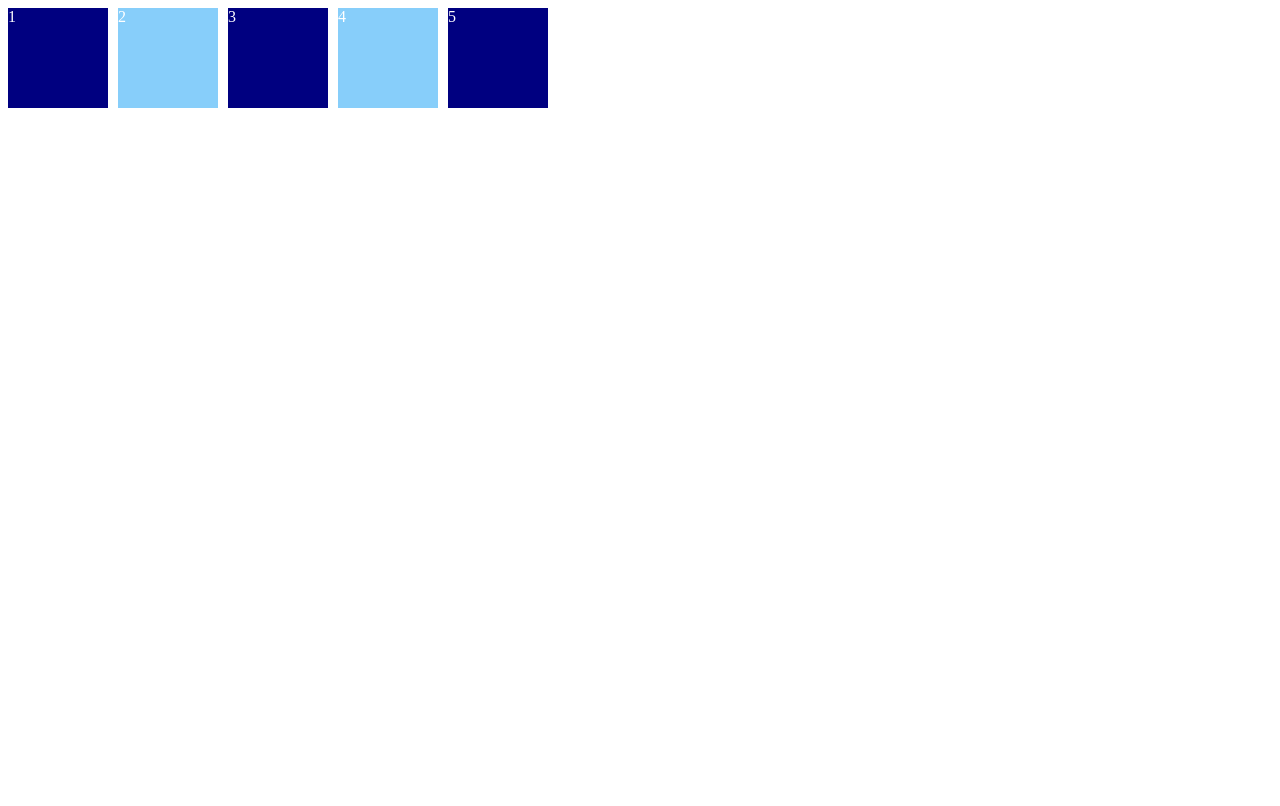
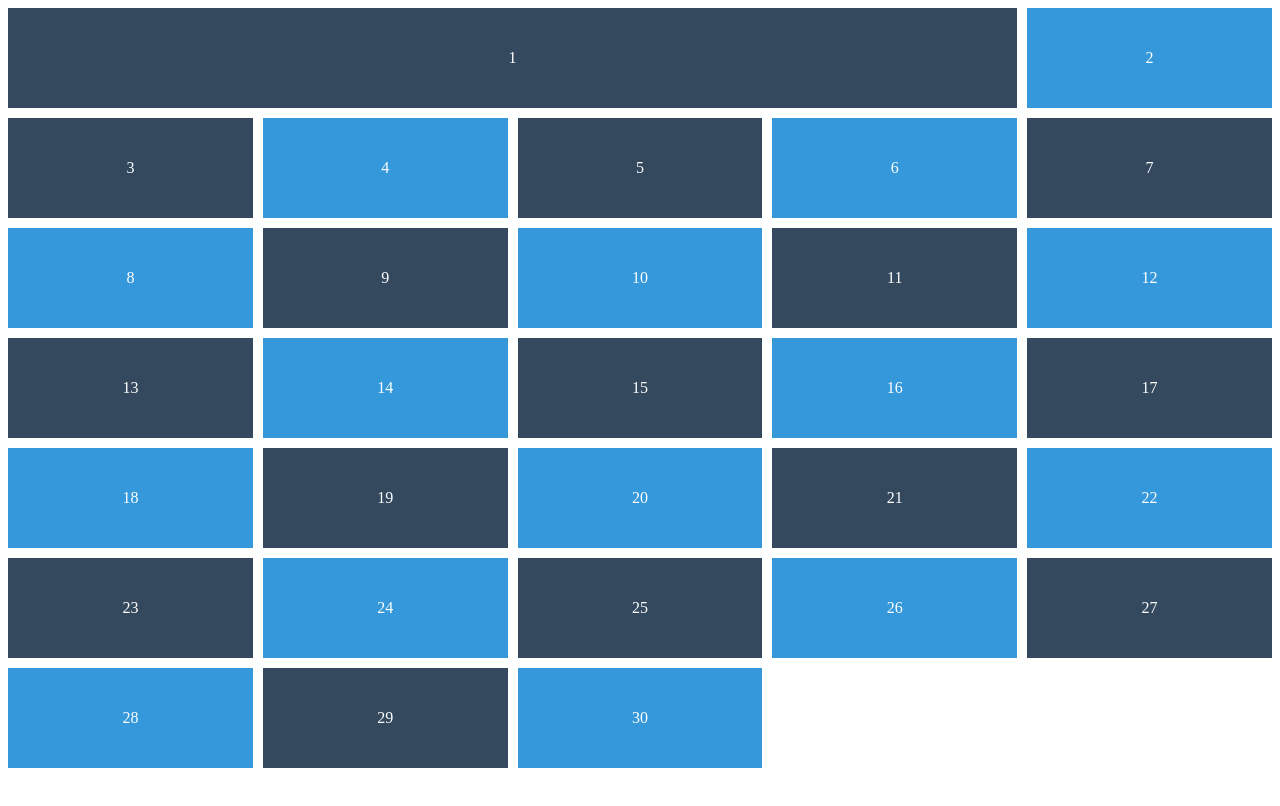
Before and after one commit to callmedevmomo/css-master, a plain HTML site: page grid.html in a window 1280 px wide. Drawn offline with Linux system fonts and the light colour scheme.

Commit message:
Grid Column, Column Start and End

```diff
--- a/grid.html
+++ b/grid.html
@@ -10,6 +10,7 @@
         display: grid;
         grid-gap: 10px;
         grid-auto-rows: 100px;
+        grid-template-columns: repeat(5, 1fr);
         /* grid-template-areas:
           "header header header"
           "content content sidebar"
@@ -17,9 +18,6 @@
           "footer footer footer"; */
         /* grid-template-columns: 2fr 1fr 2fr 1fr; */
         /* grid-template-columns: repeat(auto-fill, minmax(50px, 1fr)); */
-        grid-template-columns: repeat(5, 100px);
-        color: white;
-        height: 100vh;
         /* justify-content: center; --> all of it together */
         /* align-content: center;  --> grid container together*/
         /* place-content: center center; */
@@ -27,15 +25,26 @@
         /* align-items: center ;  ## default ==> stretch*/
         /* place-items: center center; */
       }
+      .box {
+        color: white;
+        display: flex;
+        align-items: center;
+        justify-content: center;
+      }
       /* .first {
         /* grid-area:header("x")
         background-color: lightseagreen;
       } */
       .box:nth-child(even) {
-        background-color: lightskyblue;
+        background-color: #3498db;
       }
       .box:nth-child(odd) {
-        background-color: navy;
+        background-color: #34495e;
+      }
+      .box:first-child {
+        /* grid-column: 1/3; */
+        grid-column-start: 1;
+        grid-column-end: 5;
       }
     </style>
   </head>
@@ -46,6 +55,31 @@
       <div class="box">3</div>
       <div class="box">4</div>
       <div class="box">5</div>
+      <div class="box">6</div>
+      <div class="box">7</div>
+      <div class="box">8</div>
+      <div class="box">9</div>
+      <div class="box">10</div>
+      <div class="box">11</div>
+      <div class="box">12</div>
+      <div class="box">13</div>
+      <div class="box">14</div>
+      <div class="box">15</div>
+      <div class="box">16</div>
+      <div class="box">17</div>
+      <div class="box">18</div>
+      <div class="box">19</div>
+      <div class="box">20</div>
+      <div class="box">21</div>
+      <div class="box">22</div>
+      <div class="box">23</div>
+      <div class="box">24</div>
+      <div class="box">25</div>
+      <div class="box">26</div>
+      <div class="box">27</div>
+      <div class="box">28</div>
+      <div class="box">29</div>
+      <div class="box">30</div>
     </div>
   </body>
 </html>
```
Also changed, not shown: README.md.
